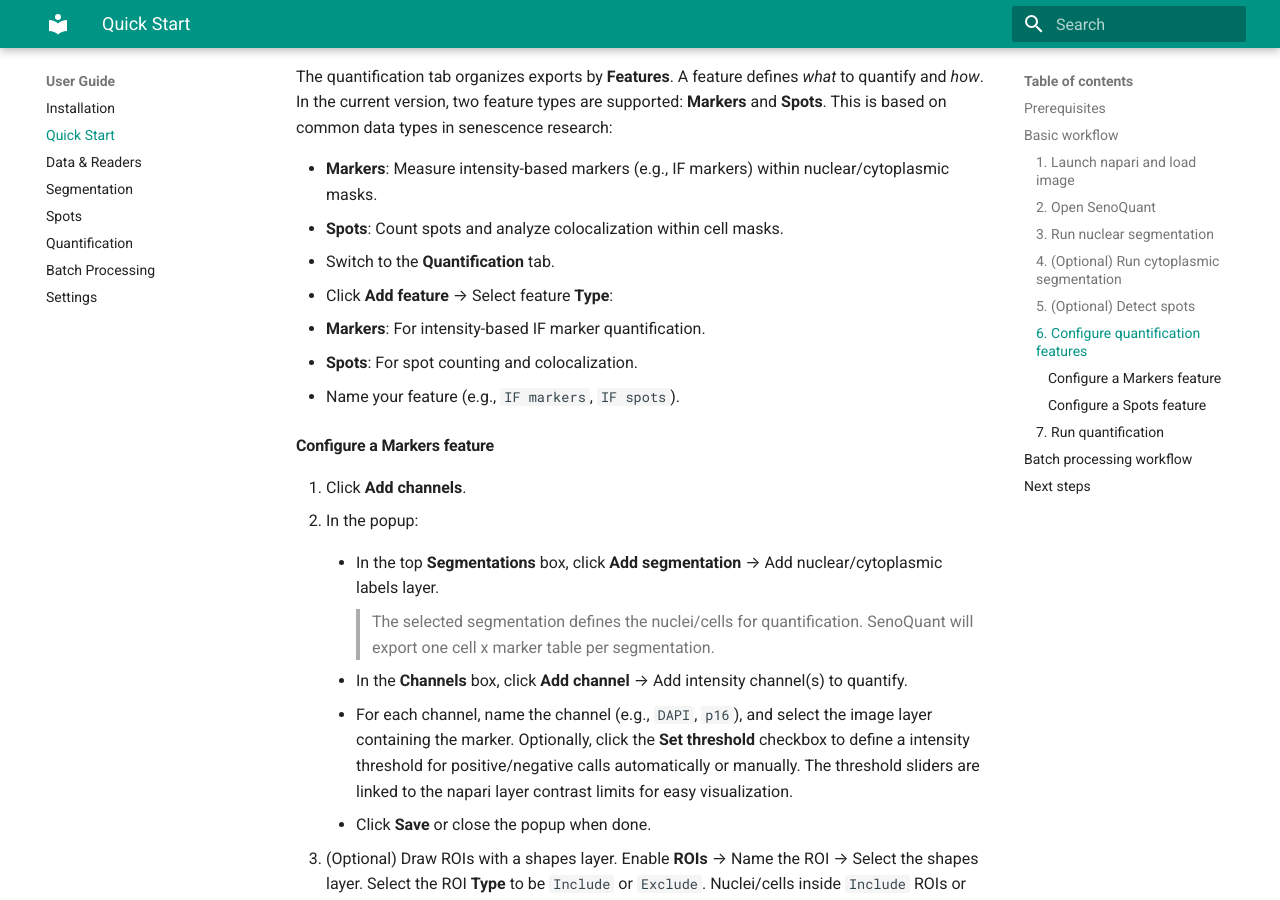
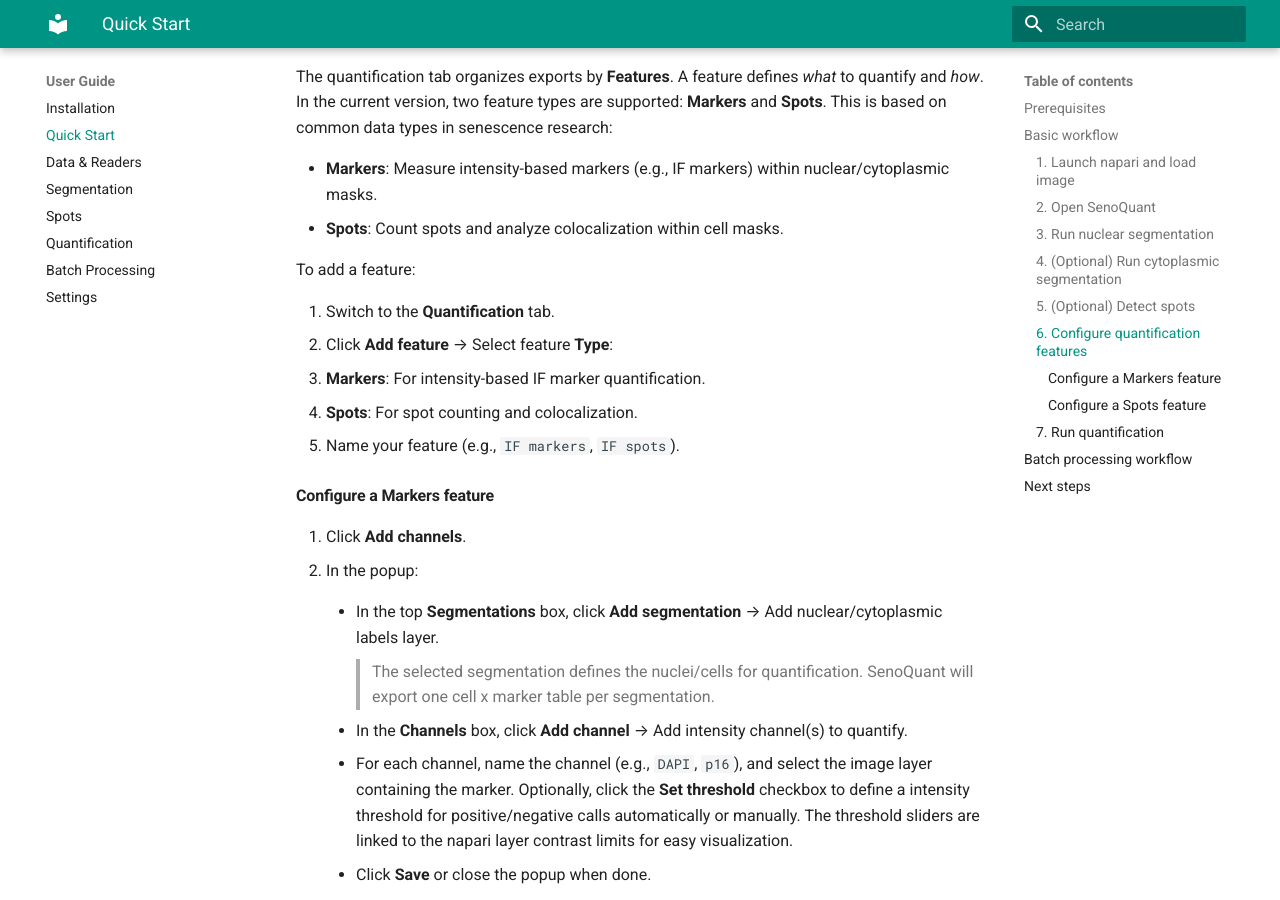
Before and after one commit to HaamsRee/senoquant, an MkDocs documentation site: the page built from docs/user/quickstart.md, in a window 1280 px wide and 900 px high, scrolled down 2412 px. Built offline with MkDocs 1.6.1 and Material for MkDocs 9.7.7, drawn with Linux system fonts in a browser that asks for light colours.

Commit message:
docs: add transition text to separate sections in quickstart

```diff
--- a/docs/user/quickstart.md
+++ b/docs/user/quickstart.md
@@ -88,6 +88,8 @@ The quantification tab organizes exports by **Features**. A feature defines *wha
 - **Markers**: Measure intensity-based markers (e.g., IF markers) within nuclear/cytoplasmic masks.
 - **Spots**: Count spots and analyze colocalization within cell masks.
 
+To add a feature:
+
 1. Switch to the **Quantification** tab.
 2. Click **Add feature** → Select feature **Type**:
 
```
